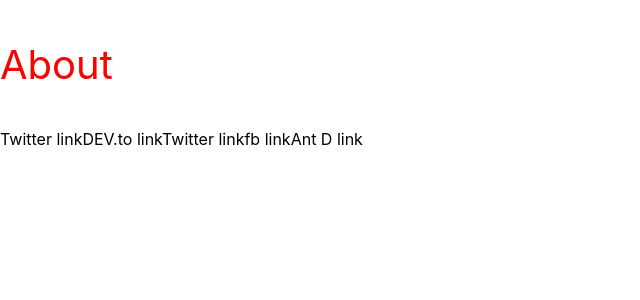
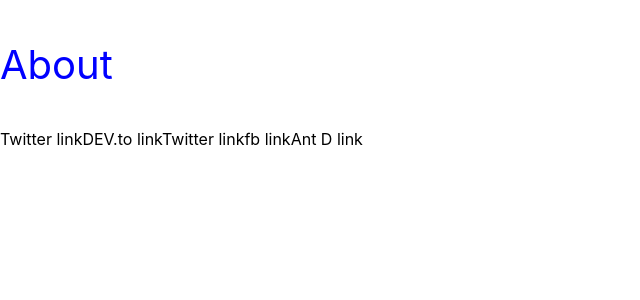
Before and after one commit to AnthonyDelaCruz/scan, a Next.js app: page /about in a window 1280 px wide. Shown: the top 300 px of the page, without its empty margins (0-640 px from the left). Built offline with nearby package versions, Linux system fonts and the light colour scheme.

Commit message:
changed color of P tag

```diff
--- a/pages/about.js
+++ b/pages/about.js
@@ -7,7 +7,7 @@ export default function About() {
             <Head>
                 <title>About</title>
             </Head>
-            <p style={{ fontSize: '40px', color: 'red' }}>About</p>
+            <p style={{ fontSize: '40px', color: 'blue' }}>About</p>
             <a href='https://medium.com/'>Twitter link</a>
             <a href='https://dev.to'>DEV.to link</a>
             <a href='https://twitter.com'>Twitter link</a>
```
